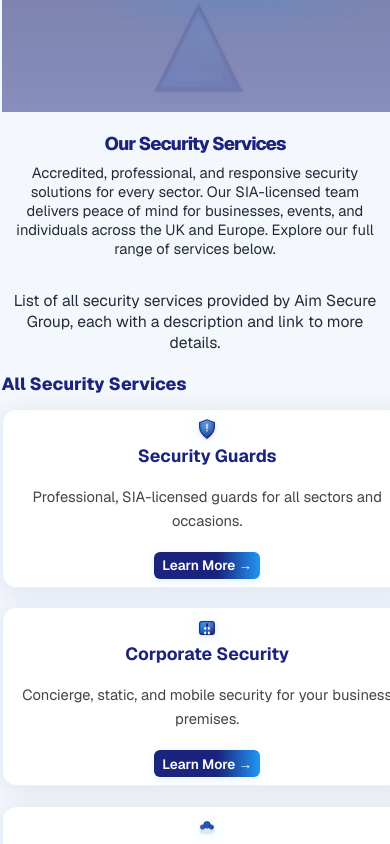
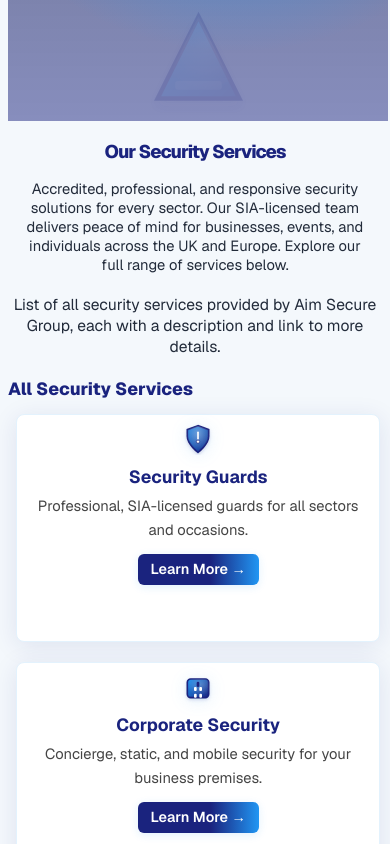
Before and after one commit to ghulam-mujtaba5/client1.2, a Next.js app: page /services in a window 390 px wide. Shown: the part 520-1364 px from the top of the page. Built offline with nearby package versions, Linux system fonts and the light colour scheme.

Commit message:
Refactor ServicesPage and ServiceCard styles; enhance layout, responsiveness, and accessibility for improved user experience.

```diff
--- a/app/page.js
+++ b/app/page.js
@@ -23,7 +23,6 @@
       <Testimonials />
       <CallToActionBanner />
       <ContactSection />
-      <Footer />
     </main>
   );
 }
--- a/app/services/ServicesPage.module.css
+++ b/app/services/ServicesPage.module.css
@@ -1,70 +1,49 @@
 .container {
-  padding: 2rem 0;
+  padding: 2rem 1rem;
   max-width: 1100px;
   margin: 0 auto;
   width: 100%;
   box-sizing: border-box;
-  overflow-x: visible;
+  overflow-x: hidden;
 }
 .heading {
-  font-size: 2rem;
+  font-size: clamp(1.5rem, 4vw, 2rem);
   font-weight: 800;
   color: var(--primary-blue);
-  margin-bottom: 24px;
+  margin-bottom: clamp(16px, 3vw, 24px);
   letter-spacing: -1px;
+  text-align: center;
 }
 .servicesList {
   display: grid;
-  grid-template-columns: repeat(auto-fit, minmax(220px, 1fr));
-  gap: 2rem;
+  grid-template-columns: repeat(auto-fit, minmax(min(280px, 100%), 1fr));
+  gap: clamp(1rem, 2vw, 2rem);
   list-style: none;
-  padding: 0;
+  padding: 0 0.5rem;
   width: 100%;
-  max-width: 100vw;
   box-sizing: border-box;
-  overflow-x: visible;
+  margin: 0 auto;
 }
 @media (max-width: 900px) {
   .container {
-    padding: 1.2rem 0.5rem;
-    max-width: 100vw;
-  }
-  .heading {
-    font-size: 1.5rem;
-    margin-bottom: 18px;
-  }
-  .servicesList {
-    gap: 1.2rem;
-    max-width: 100vw;
+    padding: 1.5rem 1rem;
   }
 }
 @media (max-width: 700px) {
   .container {
-    padding: 0.5rem 0.2rem;
-    max-width: 100vw;
-  }
-  .heading {
-    font-size: 1.15rem;
-    margin-bottom: 12px;
+    padding: 1rem 0.75rem;
   }
   .servicesList {
-    display: flex !important;
-    flex-direction: column !important;
-    gap: 1rem !important;
-    width: 100%;
-    max-width: 100vw;
+    grid-template-columns: 1fr;
+    max-width: 500px;
+    margin: 0 auto;
   }
 }
 @media (max-width: 480px) {
   .container {
-    padding: 0.2rem 0.1rem;
-  }
-  .heading {
-    font-size: 1rem;
-    margin-bottom: 8px;
+    padding: 0.75rem 0.5rem;
   }
   .servicesList {
-    gap: 0.7rem !important;
-    max-width: 100vw;
+    gap: 1rem;
   }
 }
--- a/app/services/page.js
+++ b/app/services/page.js
@@ -47,12 +47,11 @@
 export default function ServicesPage() {
 	return (
 		<main className={styles.container} aria-label="Services main content">
-			<HeroSection />
-			<section
+			<HeroSection />      <section
         style={{
           maxWidth: 900,
           margin: '0 auto',
-					padding: '2.5rem 0 1.5rem 0',
+          padding: 'clamp(1rem, 4vw, 2.5rem) clamp(1rem, 2vw, 0) clamp(0.75rem, 3vw, 1.5rem)',
           textAlign: 'center',
         }}
         aria-labelledby="services-main-heading"
@@ -62,10 +61,11 @@
         </h1>
         <p
           style={{
-						fontSize: '1.2rem',
+            fontSize: 'clamp(1rem, 2.5vw, 1.2rem)',
             color: 'var(--gray-dark)',
-						margin: '0 auto 2rem auto',
-						maxWidth: 700,
+            margin: '0 auto clamp(1.25rem, 4vw, 2rem) auto',
+            maxWidth: '90%',
+            padding: '0 clamp(0.5rem, 2vw, 1rem)',
           }}
         >
 					Accredited, professional, and responsive security solutions for every sector. Our SIA-licensed team delivers peace of mind for businesses, events, and individuals across the UK and Europe. Explore our full range of services below.
--- a/components/ServiceCard.module.css
+++ b/components/ServiceCard.module.css
@@ -3,133 +3,83 @@
   flex-direction: column;
   align-items: center;
   background: var(--white);
-  border-radius: 14px;
+  border-radius: clamp(8px, 2vw, 14px);
   box-shadow: 0 4px 24px rgba(26,35,126,0.10);
-  padding: 2rem 1rem;
+  padding: clamp(0.8rem, 3vw, 2rem) clamp(0.5rem, 2vw, 1rem);
   text-align: center;
-  min-height: 210px;
+  min-height: clamp(150px, 30vh, 210px);
   text-decoration: none;
   color: var(--gray-dark);
-  transition: transform 0.2s, box-shadow 0.2s;
   border: 1.5px solid var(--accent-blue-light);
-  margin-bottom: 8px;
+  margin-bottom: clamp(4px, 1vw, 8px);
   cursor: pointer;
   width: 100%;
   max-width: 340px;
   margin-left: auto;
   margin-right: auto;
+  transition: all 0.2s ease-in-out;
 }
 .card:focus, .card:hover {
-  transform: translateY(-4px) scale(1.03);
+  transform: translateY(-4px) scale(1.02);
   box-shadow: 0 8px 32px rgba(26,35,126,0.16);
-  outline: 2px solid var(--primary-blue);
-  outline-offset: 2px;
+  border-color: var(--primary-blue);
 }
 .icon {
-  height: 48px;
-  width: 48px;
-  margin-bottom: 18px;
+  height: clamp(32px, 5vw, 48px);
+  width: clamp(32px, 5vw, 48px);
+  margin-bottom: clamp(10px, 2vw, 18px);
   filter: drop-shadow(0 2px 8px #2196f322);
+  transition: transform 0.2s ease;
+}
+.card:hover .icon {
+  transform: scale(1.1);
 }
 .title {
-  font-size: 1.25rem;
+  font-size: clamp(1rem, 3vw, 1.25rem);
   font-weight: 700;
-  margin-bottom: 10px;
+  margin-bottom: clamp(6px, 1.5vw, 10px);
   color: var(--primary-blue);
 }
 .desc {
-  font-size: 1.05rem;
+  font-size: clamp(0.9rem, 2vw, 1.05rem);
   color: #444;
   line-height: 1.6;
+  max-width: 280px;
+  margin: 0 auto;
 }
 .learnMore {
   display: inline-block;
-  margin-top: 1.2rem;
-  padding: 0.5rem 1.2rem;
+  margin-top: clamp(0.8rem, 2vw, 1.2rem);
+  padding: clamp(0.4rem, 1vw, 0.5rem) clamp(0.8rem, 2vw, 1.2rem);
   background: linear-gradient(90deg, var(--primary-blue) 60%, var(--accent-blue) 100%);
   color: var(--white);
   border-radius: 6px;
   font-weight: 600;
-  font-size: 1rem;
-  text-decoration: none;
+  font-size: clamp(0.9rem, 2vw, 1rem);
   box-shadow: 0 2px 8px #2196f322;
-  transition: background 0.2s;
-  cursor: pointer;
-  min-width: 120px;
+  transition: all 0.3s ease;
+  min-width: clamp(90px, 20vw, 120px);
 }
 .card:focus .learnMore, .card:hover .learnMore {
   background: linear-gradient(90deg, var(--accent-blue) 60%, var(--primary-blue) 100%);
+  transform: scale(1.05);
 }
-@media (max-width: 900px) {
-  .card {
-    padding: 1.2rem 0.7rem;
-    min-height: 170px;
-    max-width: 100%;
+@media (prefers-reduced-motion: reduce) {
+  .card,
+  .icon,
+  .learnMore {
+    transition: none;
   }
-  .icon {
-    height: 38px;
-    width: 38px;
-    margin-bottom: 12px;
+
+  .card:hover {
+    transform: none;
   }
-  .title {
-    font-size: 1.05rem;
-    margin-bottom: 7px;
+
+  .card:hover .icon {
+    transform: none;
   }
-  .desc {
-    font-size: 0.98rem;
-  }
-  .learnMore {
-    font-size: 0.98rem;
-    min-width: 100px;
-    margin-top: 0.7rem;
+
+  .card:hover .learnMore {
+    transform: none;
   }
 }
-@media (max-width: 700px) {
-  .card {
-    padding: 0.8rem 0.3rem;
-    min-height: 120px;
-    max-width: 100vw;
-  }
-  .icon {
-    height: 30px;
-    width: 30px;
-    margin-bottom: 8px;
-  }
-  .title {
-    font-size: 0.95rem;
-    margin-bottom: 5px;
-  }
-  .desc {
-    font-size: 0.92rem;
-  }
-  .learnMore {
-    font-size: 0.92rem;
-    min-width: 90px;
-    margin-top: 0.5rem;
-    padding: 0.4rem 0.7rem;
-  }
-}
-@media (max-width: 480px) {
-  .card {
-    padding: 0.5rem 0.1rem;
-    min-height: 90px;
-  }
-  .icon {
-    height: 22px;
-    width: 22px;
-    margin-bottom: 4px;
-  }
-  .title {
-    font-size: 0.85rem;
-    margin-bottom: 3px;
-  }
-  .desc {
-    font-size: 0.85rem;
-  }
-  .learnMore {
-    font-size: 0.85rem;
-    min-width: 70px;
-    margin-top: 0.3rem;
-    padding: 0.3rem 0.5rem;
-  }
-}
```
Lines whose indentation alone changed are shown as unchanged.
